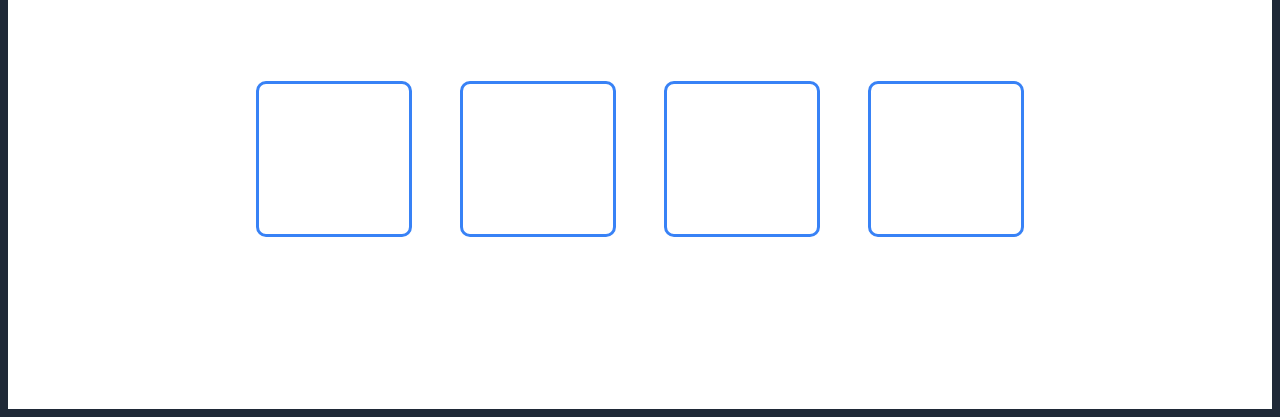
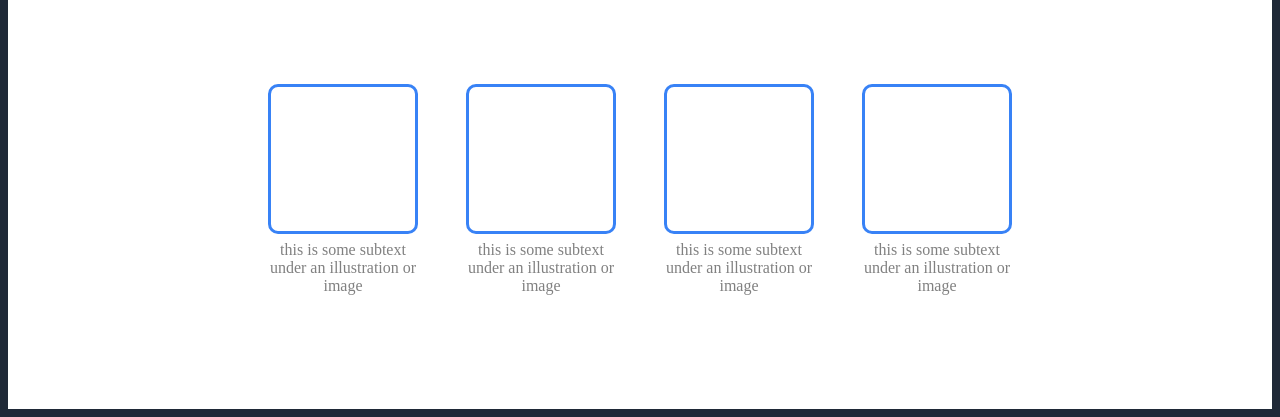
Before and after one commit to erikszabo474/landing-page, a plain HTML site: page index.html in a window 1280 px wide. Shown: the part 592-1009 px from the top of the page. Drawn offline with Linux system fonts and the light colour scheme.

Commit message:
added text below the boxes

```diff
--- a/index.html
+++ b/index.html
@@ -30,14 +30,19 @@
 
    <!-- Boxes for random info -->
    <div class="container-body">
+        <p id="random-information">Some random information.</p>
         <div class="box1"></div>
         <div class="box2"></div>
         <div class="box3"></div>
         <div class="box4"></div>
+        <article class="texts">
+            <p class="text-inside">this is some subtext under an illustration or image</p>
+            <p class="text-inside">this is some subtext under an illustration or image</p>
+            <p class="text-inside">this is some subtext under an illustration or image</p>
+            <p class="text-inside">this is some subtext under an illustration or image</p>
+        </article>
 
-        <p id="random-information">Some random information.</p>
    </div>
-
 
     </div>
 </body>
--- a/stylesheet.css
+++ b/stylesheet.css
@@ -2,6 +2,7 @@ body {
     background-color: #1F2937;
     font-family: 'Times New Roman', Times, serif;
     margin-top:10px;
+    box-sizing:border-box
 
 }
 
@@ -22,7 +23,6 @@ h2 {
     color: aliceblue;
     margin-left: 15vw;
 }
-
 
 
 #header-text {
@@ -83,6 +83,7 @@ button {
     margin-top: 15vh;
     margin-right: 0;
     margin-left: 0;
+    box-sizing: border-box;
 }
 
 .box1, .box2, .box3, .box4 {
@@ -90,11 +91,9 @@ button {
     border-radius: 10px;
     height: 150px;
     width: 150px;
+    box-sizing: border-box;
 
 }
-
-
-
 
 
 #random-information {
@@ -104,7 +103,23 @@ button {
  font-weight: bolder;
  color:#1F2937;
 
+}
 
+.texts {
 
+    gap:3rem;
+    display:flex;
+    justify-content: center;
+    align-items: center;
+    position: absolute;
+}
+
+.text-inside {
+    width: 150px;
+    height: 150px;
+    text-align: center;
+    flex: 1;
+    margin-top: 330px;
+    color: grey;
 
 }
```
